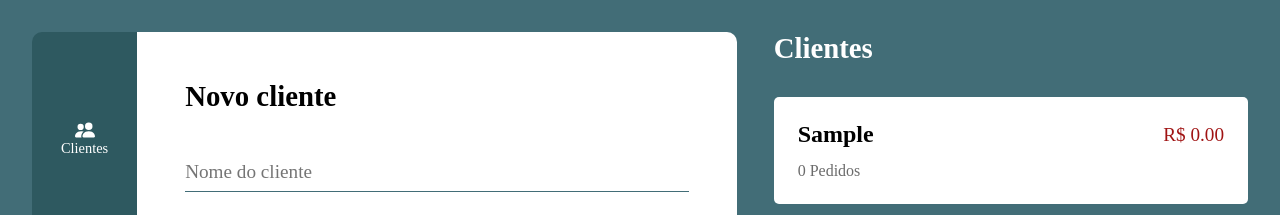
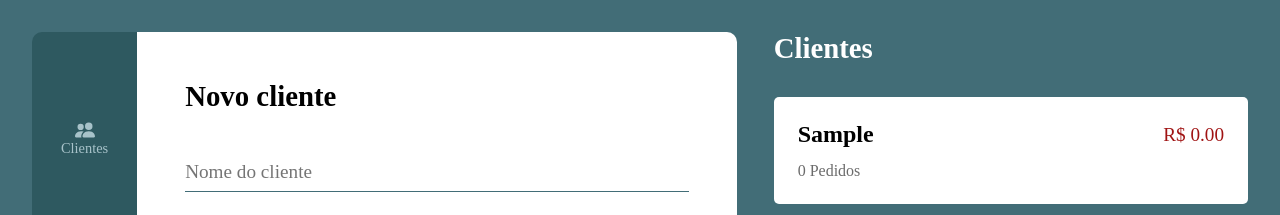
Before and after one commit to Palhanor/Racha-conta, a React (Create React App) app: page / in a window 1280 px wide. Both pictures are taken after typing "Sample", "Sample" into the empty fields and a click on the button "Criar". Shown: the top 215 px of the page. Built offline with nearby package versions, Linux system fonts and the light colour scheme; a web font is replaced by a local one.

Commit message:
Ultimos desenvolvimentos na paraa conclusão do MVP

```diff
--- a/package.json
+++ b/package.json
@@ -1,5 +1,6 @@
 {
   "name": "racha-conta",
+  "homepage": "https://palhanor.github.io/Racha-conta/",
   "version": "0.1.0",
   "private": true,
   "dependencies": {
@@ -11,6 +12,7 @@
     "@types/react": "^17.0.43",
     "@types/react-dom": "^17.0.14",
     "@types/uuid": "^8.3.4",
+    "gh-pages": "^3.2.3",
     "multiselect-react-dropdown": "^2.0.21",
     "normalize.css": "^8.0.1",
     "react": "^17.0.2",
@@ -26,7 +28,9 @@
     "start": "react-scripts start",
     "build": "react-scripts build",
     "test": "react-scripts test",
-    "eject": "react-scripts eject"
+    "eject": "react-scripts eject",
+    "predeploy": "npm run build",
+    "deploy": "gh-pages -d build"
   },
   "eslintConfig": {
     "extends": [
--- a/src/App.tsx
+++ b/src/App.tsx
@@ -55,11 +55,22 @@ function App() {
         />
         <Route
           path="cliente/:id"
-          element={<Cliente listaClientes={listaClientes} />}
+          element={
+            <Cliente
+              listaClientes={listaClientes}
+              setListaClientes={setListaClientes}
+            />
+          }
         />
         <Route
-          path="pedido/:id"
-          element={<Pedido listaPedidos={listaPedidos} />}
+          path="pedido/:pageId"
+          element={
+            <Pedido
+              listaPedidos={listaPedidos}
+              setListaPedidos={setListaPedidos}
+              setListaClientes={setListaClientes}
+            />
+          }
         />
         <Route
           path="extrato"
@@ -72,7 +83,6 @@ function App() {
               setNome={setNome}
               setListaClientes={setListaClientes}
               setListaPedidos={setListaPedidos}
-
             />
           }
         />
--- a/src/components/Navegacao/index.tsx
+++ b/src/components/Navegacao/index.tsx
@@ -1,32 +1,71 @@
-import { Link } from "react-router-dom";
+import { Link, useLocation } from "react-router-dom";
 import { IconContext } from "react-icons";
-import { BsPeopleFill, BsCartCheckFill, BsFileEarmarkTextFill } from "react-icons/bs";
+import {
+  BsPeopleFill,
+  BsCartCheckFill,
+  BsFileEarmarkTextFill,
+} from "react-icons/bs";
 import "./style.scss";
 
 export default function Navegacao() {
+  const { pathname } = useLocation();
+
+  console.log(pathname);
+
+  const branco = "#FFFFFF";
+  const tema = "#a7c2c9";
 
   const navData = [
     {
+      id: 0,
       url: "/clientes",
       text: "Clientes",
-      icon: <IconContext.Provider value={{color: "#FFFFFF"}}><BsPeopleFill size={20} /></IconContext.Provider>
+      icon: (
+        <IconContext.Provider
+          value={{ color: pathname === "/clientes" ? tema : branco }}
+        >
+          <BsPeopleFill size={20} />
+        </IconContext.Provider>
+      ),
     },
     {
+      id: 1,
       url: "/pedidos",
       text: "Pedidos",
-      icon: <IconContext.Provider value={{color: "#FFFFFF"}}><BsCartCheckFill size={20} /></IconContext.Provider>
+      icon: (
+        <IconContext.Provider
+          value={{ color: pathname === "/pedidos" ? tema : branco }}
+        >
+          <BsCartCheckFill size={20} />
+        </IconContext.Provider>
+      ),
     },
     {
+      id: 2,
       url: "/extrato",
       text: "Extrato",
-      icon: <IconContext.Provider value={{color: "#FFFFFF"}}><BsFileEarmarkTextFill size={20} /></IconContext.Provider>
-    }
+      icon: (
+        <IconContext.Provider value={{ color: branco }}>
+          <BsFileEarmarkTextFill size={20} />
+        </IconContext.Provider>
+      ),
+    },
   ];
 
   return (
     <div className="navegacao_container">
-      {navData.map((item, index) => (
-        <Link to={item.url} className="navegacao_link" key={index}>
+      {navData.map((item) => (
+        <Link
+          to={item.url}
+          className={`navegacao_link ${
+            pathname === "/clientes" && item.id === 0
+              ? "navegacao_link--active"
+              : pathname === "/pedidos" && item.id === 1
+              ? "navegacao_link--active"
+              : ""
+          }`}
+          key={item.id}
+        >
           {item.icon}
           <span>{item.text}</span>
         </Link>
--- a/src/components/Navegacao/style.scss
+++ b/src/components/Navegacao/style.scss
@@ -32,4 +32,8 @@
     flex-direction: column;
     align-items: center;
     font-size: .9rem;
+
+    &--active {
+        color: $theme-lighter;
+    }
 }
--- a/src/pages/Cliente/index.tsx
+++ b/src/pages/Cliente/index.tsx
@@ -1,4 +1,4 @@
-import { useParams } from "react-router-dom";
+import { useNavigate, useParams } from "react-router-dom";
 import Navegacao from "../../components/Navegacao";
 import ICliente from "../../interfaces/cliente";
 import NotFound from "../NotFound";
@@ -7,16 +7,25 @@ import "../../styles/global.scss";
 
 export default function Cliente({
   listaClientes,
+  setListaClientes,
 }: {
   listaClientes: ICliente[];
+  setListaClientes: React.Dispatch<React.SetStateAction<ICliente[]>>;
 }) {
   const { id } = useParams();
-  const cliente = listaClientes.find(
-    (dadosCliente) => dadosCliente.id === id
-  );
+  const cliente = listaClientes.find((dadosCliente) => dadosCliente.id === id);
+
+  const navigate = useNavigate();
 
   if (!cliente) {
     return <NotFound />;
+  }
+
+  function apagarCliente() {
+    setListaClientes((velhaLista) =>
+      velhaLista.filter(velhoCliente => velhoCliente.id !== id || velhoCliente.pedidos.length > 0)
+    );
+    navigate("/clientes");
   }
 
   return (
@@ -37,6 +46,14 @@ export default function Cliente({
               .toFixed(2)}
           </span>
         </div>
+        <div>
+          <button
+            className="global-element_button global-element_button--danger"
+            onClick={() => apagarCliente()}
+          >
+            Apagar
+          </button>
+        </div>
       </div>
       <div className="global-list_container">
         <h2 className="global-list_title">Consumo</h2>
--- a/src/pages/Pedido/index.tsx
+++ b/src/pages/Pedido/index.tsx
@@ -1,18 +1,46 @@
 import IPedido from "../../interfaces/pedido";
-import { useParams } from "react-router-dom";
+import { useNavigate, useParams } from "react-router-dom";
 import NotFound from "../NotFound";
 import "../../styles/global.scss";
 import Item from "./Item";
 import Navegacao from "../../components/Navegacao";
+import ICliente from "../../interfaces/cliente";
 
-export default function Cliente({ listaPedidos }: { listaPedidos: IPedido[] }) {
-  const { id } = useParams();
-  const pedido = listaPedidos.find(
-    (dadosPedido) => dadosPedido.id === id
-  );
+export default function Cliente({
+  listaPedidos,
+  setListaPedidos,
+  setListaClientes,
+}: {
+  listaPedidos: IPedido[];
+  setListaPedidos: React.Dispatch<React.SetStateAction<IPedido[]>>;
+  setListaClientes: React.Dispatch<React.SetStateAction<ICliente[]>>;
+}) {
+  const { pageId } = useParams();
+  const pedido = listaPedidos.find((dadosPedido) => dadosPedido.id === pageId);
+  const navigate = useNavigate();
 
   if (!pedido) {
     return <NotFound />;
+  }
+
+  function apagarPedido() {
+
+    setListaClientes((velhaListaClientes) =>
+      velhaListaClientes.map((dadosCliente) => {
+        const { nome, pedidos, id } = dadosCliente;
+        const novosPedidos = pedidos.filter(pedido => pedido.id !== pageId)
+        return {
+          nome: nome,
+          pedidos: novosPedidos,
+          id: id,
+        };
+      })
+    );
+
+    setListaPedidos((velhaLista) =>
+      velhaLista.filter((velhoPedido) => velhoPedido.id !== pageId)
+    );
+    navigate("/pedidos");
   }
 
   return (
@@ -28,8 +56,16 @@ export default function Cliente({ listaPedidos }: { listaPedidos: IPedido[] }) {
             R$ {pedido.preco.toFixed(2)}
           </span>
         </div>
+        <div>
+          <button
+            className="global-element_button global-element_button--danger"
+            onClick={() => apagarPedido()}
+          >
+            Apagar
+          </button>
+        </div>
       </div>
-      <div  className="global-list_container">
+      <div className="global-list_container">
         <h2 className="global-list_title">Autores</h2>
         <ul className="global-list">
           {pedido.autores.map((autor, index) => (
--- a/src/styles/_colors.scss
+++ b/src/styles/_colors.scss
@@ -1,4 +1,5 @@
 $theme: #426D77;
+$theme-lighter: #a7c2c9;
 $theme-darker: #2e5960;
 $white: #FFFFFF;
 $red: #A01313;
```
Also changed, not shown: 2 other files (tests, documents, lock files or other folders).
